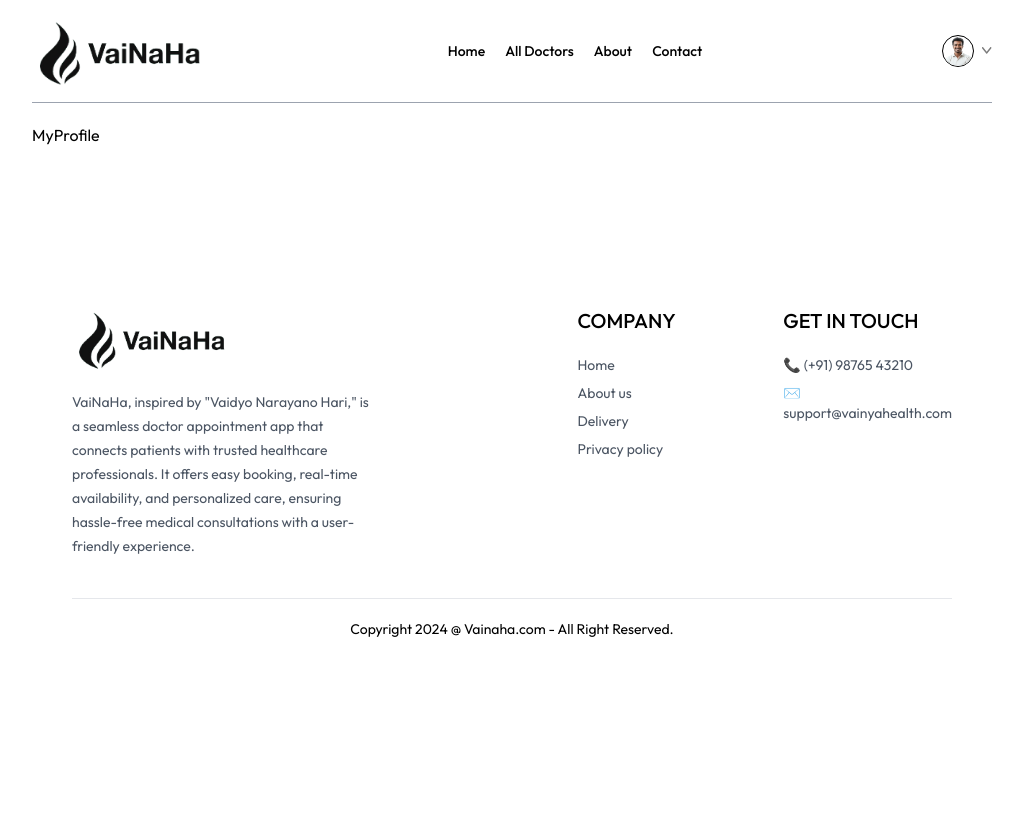
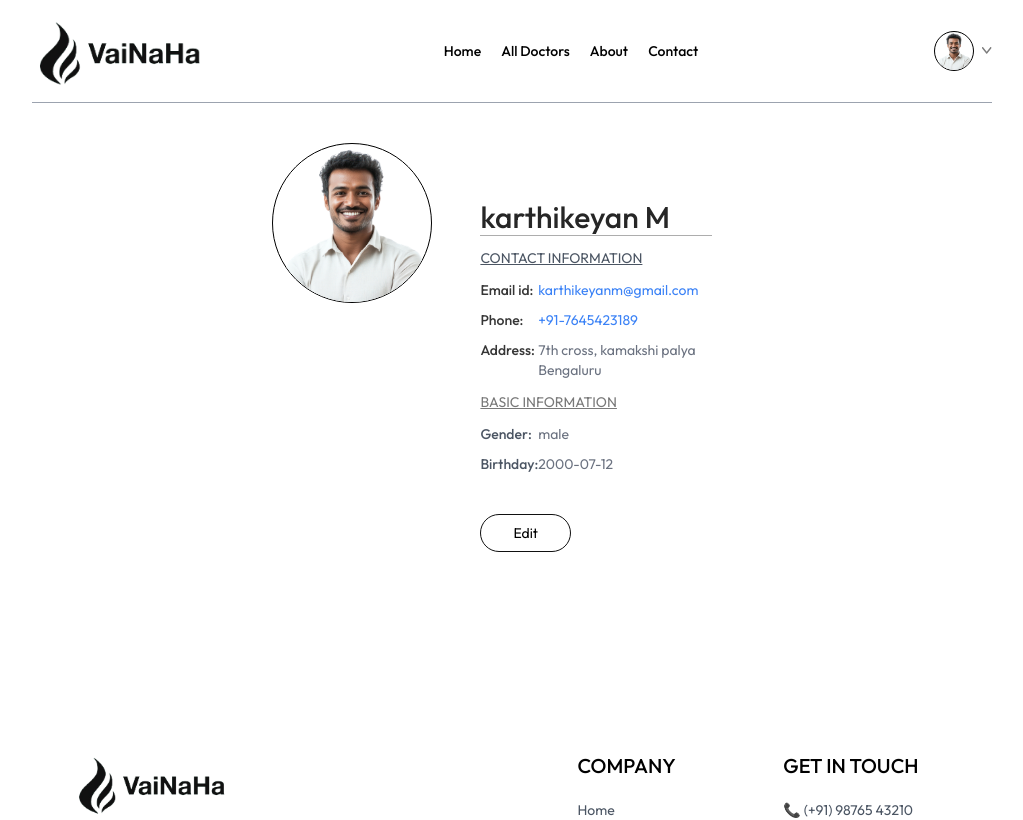
Before and after one commit to Anantarajkatti/VaiNaHa--doctor-appointment-App, a React (Vite) app in the folder frontend/: page /my-profile in a window 1280 px wide. Shown: the top 820 px of the page, without its empty margins (128-1151 px from the left). Built offline with nearby package versions, Linux system fonts and the light colour scheme.

Commit message:
prifile page completed

```diff
--- a/frontend/src/components/NavBar.jsx
+++ b/frontend/src/components/NavBar.jsx
@@ -37,7 +37,7 @@ function NavBar() {
         {token ? (
           <div className="flex items-center gap-2 cursor-pointer group relative">
             <img
-              className="w-8 h-8 object-cover object-top rounded-full border border-black "
+              className="w-10 h-10 object-cover object-top rounded-full border border-black "
               src={assets.profile_Ind}
               alt="profile_pic"
             />
--- a/frontend/src/pages/Appointment.jsx
+++ b/frontend/src/pages/Appointment.jsx
@@ -157,13 +157,6 @@ function Appointment() {
               {docInfo.fees}
             </span>{" "}
           </p>
-          <p> Tell me what you Feel</p>
-          <textarea
-            className="border border-gray"
-            rows="4"
-            cols="50"
-            placeholder="Enter your text here..."
-          ></textarea>
         </div>
       </div>
 
@@ -173,7 +166,9 @@ function Appointment() {
         <div className="flex gap-3 items-center w-full overflow-x-scroll mt-4">
           {docSlots.length &&
             docSlots.map((item, index) => {
-              console.log(item[0]);
+              {
+                /* console.log(item[0]); */
+              }
               console.log(item[0] && daysOfWeek[item[0].datetime.getDay()]);
               return (
                 <div
@@ -185,6 +180,7 @@ function Appointment() {
                       : "border border-[#DDDDDD]"
                   }`}
                 >
+                  {/* &&: A logical AND (&&) operator is used here for conditional rendering. If item[0] exists (i.e., it's not null, undefined, or false), then the right-hand expression will be evaluated and printed. */}
                   <p>{item[0] && daysOfWeek[item[0].datetime.getDay()]}</p>
                   <p>{item[0] && item[0].datetime.getDate()}</p>
                 </div>
@@ -208,8 +204,28 @@ function Appointment() {
               </p>
             ))}
         </div>
+        {slotTime ? (
+          <div className="m-5">
+            <p> Tell me what you Feel</p>
+            <textarea
+              className="border border-gray w-full text-gray"
+              rows="4"
+              cols="50"
+              placeholder="Enter your text here..."
+            ></textarea>
+          </div>
+        ) : null}
 
-        <button className="bg-primary text-white text-sm font-light px-20 py-3 rounded-full my-6">
+        <button
+          onClick={() => {
+            console.log(
+              slotTime,
+              daysOfWeek[docSlots[slotIndex].datetime.getDay()],
+              docInfo.name
+            );
+          }}
+          className="bg-primary text-white text-sm font-light px-20 py-3 rounded-full my-6"
+        >
           Book an appointment
         </button>
       </div>
--- a/frontend/src/pages/Login.jsx
+++ b/frontend/src/pages/Login.jsx
@@ -1,9 +1,85 @@
-import React from 'react'
+import React, { useState } from "react";
 
 function Login() {
+  const [state, setState] = useState("Sign Up");
+
+  const [name, setName] = useState("");
+  const [email, setEmail] = useState("");
+  const [password, setPassword] = useState("");
+
+  const onSubmitHandler = (event) => {
+    event.preventDefault();
+  };
+
   return (
-    <div>Login</div>
-  )
+    <form onSubmit={onSubmitHandler} className="min-h-[80vh] flex items-center">
+      <div className="flex flex-col gap-3 m-auto items-start p-8 min-w-[340px] sm:min-w-96 border rounded-xl text-[#5E5E5E] text-sm shadow-lg">
+        <p className="text-2xl font-semibold">
+          {state === "Sign Up" ? "Create Account" : "Login"}
+        </p>
+        <p>
+          Please {state === "Sign Up" ? "sign up" : "log in"} to book
+          appointment
+        </p>
+        {state === "Sign Up" ? (
+          <div className="w-full ">
+            <p>Full Name</p>
+            <input
+              onChange={(e) => setName(e.target.value)}
+              value={name}
+              className="border border-[#DADADA] rounded w-full p-2 mt-1"
+              type="text"
+              required
+            />
+          </div>
+        ) : null}
+        <div className="w-full ">
+          <p>Email</p>
+          <input
+            onChange={(e) => setEmail(e.target.value)}
+            value={email}
+            className="border border-[#DADADA] rounded w-full p-2 mt-1"
+            type="email"
+            required
+          />
+        </div>
+        <div className="w-full ">
+          <p>Password</p>
+          <input
+            onChange={(e) => setPassword(e.target.value)}
+            value={password}
+            className="border border-[#DADADA] rounded w-full p-2 mt-1"
+            type="password"
+            required
+          />
+        </div>
+        <button className="bg-primary text-white w-full py-2 my-2 rounded-md text-base">
+          {state === "Sign Up" ? "Create account" : "Login"}
+        </button>
+        {state === "Sign Up" ? (
+          <p>
+            Already have an account?{" "}
+            <span
+              onClick={() => setState("Login")}
+              className="text-primary underline cursor-pointer"
+            >
+              Login here
+            </span>
+          </p>
+        ) : (
+          <p>
+            Create an new account?{" "}
+            <span
+              onClick={() => setState("Sign Up")}
+              className="text-primary underline cursor-pointer"
+            >
+              Click here
+            </span>
+          </p>
+        )}
+      </div>
+    </form>
+  );
 }
 
-export default Login
+export default Login;
--- a/frontend/src/pages/MyProfile.jsx
+++ b/frontend/src/pages/MyProfile.jsx
@@ -1,9 +1,158 @@
-import React from 'react'
+import React, { useState } from "react";
+import { assets } from "../assets/assets_frontend/assets";
 
 function MyProfile() {
+  const [userData, setUserData] = useState({
+    name: "karthikeyan M",
+    image: assets.profile_Ind,
+    email: "karthikeyanm@gmail.com",
+    phone: "+91-7645423189",
+    address: {
+      line1: "7th cross, kamakshi palya",
+      line2: "Bengaluru",
+    },
+    gender: "male",
+    dob: "2000-07-12",
+  });
+
+  const [isEdit, setIsEdit] = useState(false);
+
   return (
-    <div>MyProfile</div>
-  )
+    <div className="max-w-full flex  gap-2 text-sm pt-5 justify-center">
+      <div className="  ">
+        <img
+          className=" border w-40 h-40 border-black  rounded-full object-cover object-top"
+          src={userData.image}
+          alt="image"
+        />
+      </div>
+      <div className="m-5 p-5">
+        {isEdit ? (
+          <input
+            className="bg-gray-50 text-3xl font-medium max-w-60"
+            type="text"
+            onChange={(e) =>
+              setUserData((prev) => ({ ...prev, name: e.target.value }))
+            }
+            value={userData.name}
+          />
+        ) : (
+          <p className="font-medium text-3xl text-[#262626] mt-4">
+            {userData.name}
+          </p>
+        )}
+
+        <hr className="bg-[#ADADAD] h-[1px] border-none" />
+
+        <div>
+          <p className="text-gray-600 underline mt-3">CONTACT INFORMATION</p>
+          <div className="grid grid-cols-[1fr_3fr] gap-y-2.5 mt-3 text-[#363636]">
+            <p className="font-medium">Email id:</p>
+            <p className="text-blue-500">{userData.email}</p>
+            <p className="font-medium">Phone:</p>
+
+            {isEdit ? (
+              <input
+                className="bg-gray-50 max-w-52"
+                type="text"
+                onChange={(e) =>
+                  setUserData((prev) => ({ ...prev, phone: e.target.value }))
+                }
+                value={userData.phone}
+              />
+            ) : (
+              <p className="text-blue-500">{userData.phone}</p>
+            )}
+
+            <p className="font-medium">Address:</p>
+
+            {isEdit ? (
+              <p>
+                <input
+                  className="bg-gray-50"
+                  type="text"
+                  onChange={(e) =>
+                    setUserData((prev) => ({
+                      ...prev,
+                      address: { ...prev.address, line1: e.target.value },
+                    }))
+                  }
+                  value={userData.address.line1}
+                />
+                <br />
+                <input
+                  className="bg-gray-50"
+                  type="text"
+                  onChange={(e) =>
+                    setUserData((prev) => ({
+                      ...prev,
+                      address: { ...prev.address, line2: e.target.value },
+                    }))
+                  }
+                  value={userData.address.line2}
+                />
+              </p>
+            ) : (
+              <p className="text-gray-500">
+                {userData.address.line1} <br /> {userData.address.line2}
+              </p>
+            )}
+          </div>
+        </div>
+        <div>
+          <p className="text-[#797979] underline mt-3">BASIC INFORMATION</p>
+          <div className="grid grid-cols-[1fr_3fr] gap-y-2.5 mt-3 text-gray-600">
+            <p className="font-medium">Gender:</p>
+
+            {isEdit ? (
+              <select
+                className="max-w-20 bg-gray-50"
+                onChange={(e) =>
+                  setUserData((prev) => ({ ...prev, gender: e.target.value }))
+                }
+                value={userData.gender}
+              >
+                <option value="Not Selected">Not Selected</option>
+                <option value="Male">Male</option>
+                <option value="Female">Female</option>
+              </select>
+            ) : (
+              <p className="text-gray-500">{userData.gender}</p>
+            )}
+
+            <p className="font-medium">Birthday:</p>
+
+            {isEdit ? (
+              <input
+                className="max-w-28 bg-gray-50"
+                type="date"
+                onChange={(e) =>
+                  setUserData((prev) => ({ ...prev, dob: e.target.value }))
+                }
+                value={userData.dob}
+              />
+            ) : (
+              <p className="text-gray-500">{userData.dob}</p>
+            )}
+          </div>
+        </div>
+        <div className="mt-10">
+          {isEdit ? (
+            <button className="border border-primary px-8 py-2 rounded-full hover:bg-primary hover:text-white transition-all">
+              Save information
+            </button>
+          ) : (
+            <button
+              onClick={() => setIsEdit(true)}
+              className="border border-primary px-8 py-2 rounded-full hover:bg-primary hover:text-white transition-all"
+            >
+              Edit
+            </button>
+          )}
+        </div>
+      </div>
+    </div>
+  );
 }
 
-export default MyProfile
+export default MyProfile;
```
Also changed, not shown: frontend/src/pages/Doctors.jsx (+135 -32 lines).
